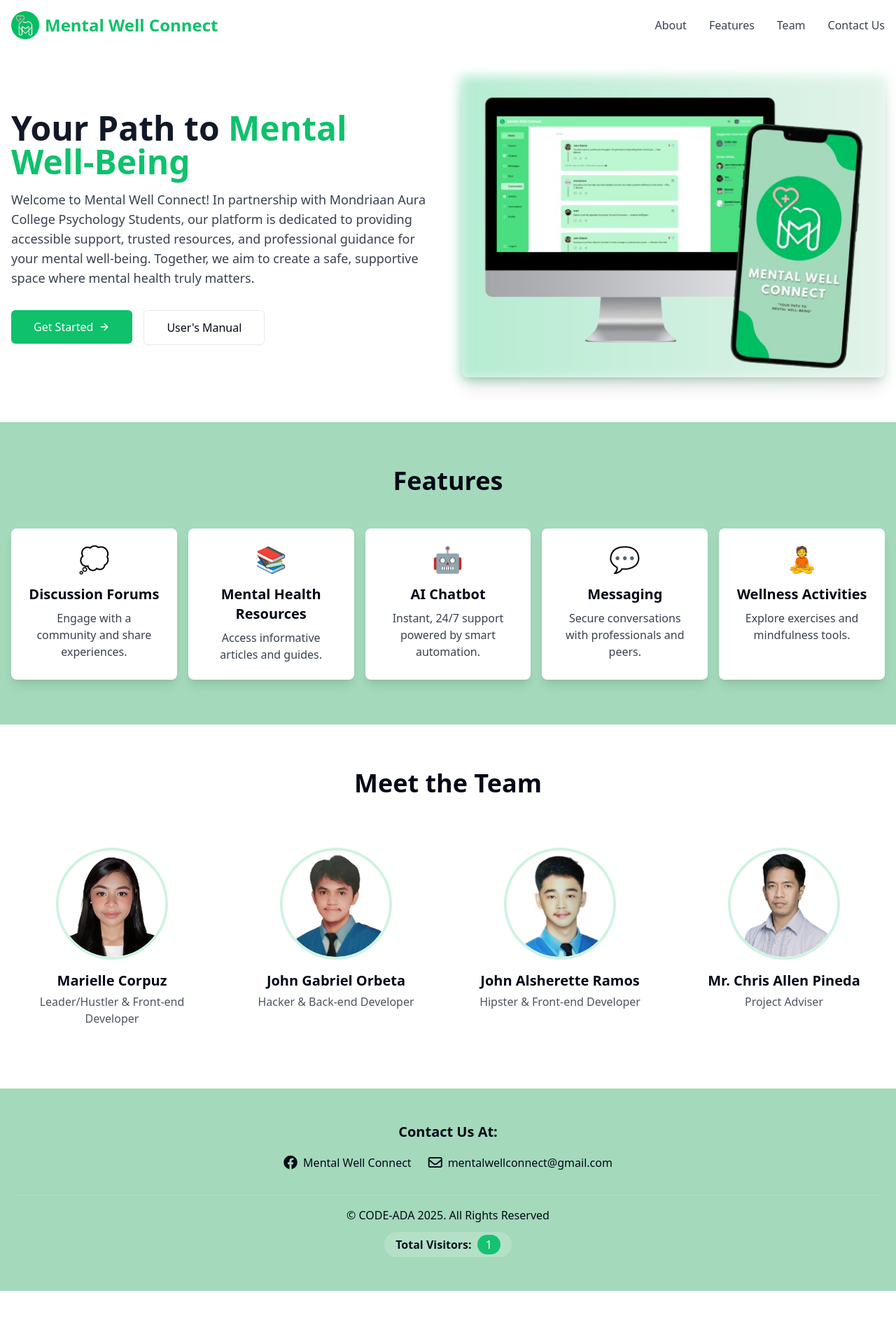
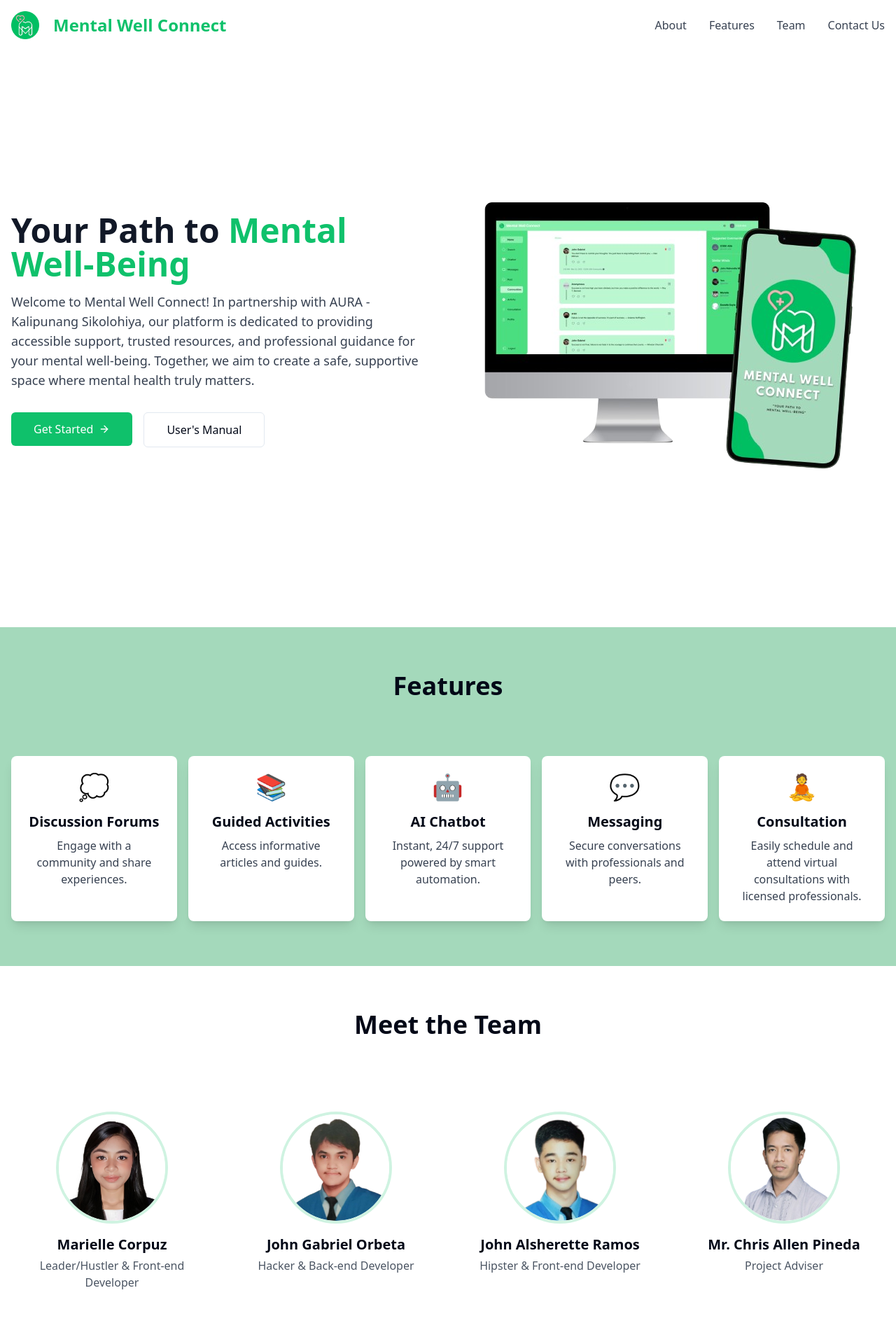
Before and after one commit to corpuzmarielle24/MWC-Landing, a React (Vite) app: page / in a window 1280 px wide. Shown: the top 1920 px of the page at 70% size. Before the commit the page ends 1844 px from the top, so only its background shows below. Built offline with nearby package versions, Linux system fonts and the light colour scheme.

Commit message:
featuressection

```diff
--- a/src/components/FeaturesSection.tsx
+++ b/src/components/FeaturesSection.tsx
@@ -11,7 +11,7 @@ const features = [
   {
     icon: <Book className="w-8 h-8" />,
     emoji: "📚",
-    title: "Mental Health Resources",
+    title: "Guided Activities",
     description: "Access informative articles and guides."
   },
   {
@@ -29,8 +29,8 @@ const features = [
   {
     icon: <Activity className="w-8 h-8" />,
     emoji: "🧘",
-    title: "Wellness Activities",
-    description: "Explore exercises and mindfulness tools."
+    title: "Consultation",
+    description: "Easily schedule and attend virtual consultations with licensed professionals."
   }
 ];
 
@@ -38,7 +38,7 @@ const FeaturesSection = () => {
   return (
     <section id="features" className="bg-secondary py-16">
       <div className="container px-4 mx-auto">
-        <h2 className="text-3xl md:text-4xl font-bold mb-12 text-center">Features</h2>
+        <h2 className="text-3xl md:text-4xl font-bold mb-20 text-center">Features</h2>
 
         <div className="grid grid-cols-1 sm:grid-cols-2 md:grid-cols-3 lg:grid-cols-5 gap-4">
           {features.map((feature, index) => (
--- a/src/components/Footer.tsx
+++ b/src/components/Footer.tsx
@@ -7,9 +7,9 @@ const Footer = () => {
   return (
     <footer id="contact" className="bg-secondary py-12">
       <div className="container px-4 mx-auto text-center">
-        <h3 className="text-xl font-bold mb-4">Contact Us At:</h3>
+        <h3 className="text-3xl font-bold mb-12">Contact Us At:</h3>
 
-        <div className="flex flex-col md:flex-row justify-center items-center gap-6 mb-8">
+        <div className="flex flex-col md:flex-row justify-center items-center gap-6 ">
           <a
             href="https://www.facebook.com/MentalWellConnect"
             target="_blank"
@@ -28,8 +28,9 @@ const Footer = () => {
           </a>
         </div>
 
+
         <div className="border-t border-t-gray-300/30 pt-4 flex flex-col items-center">
-          <p className="mb-3">© CODE-ADA 2025. All Rights Reserved</p>
+          <p className="mb-20">© CODE-ADA 2025. All Rights Reserved</p>
           <div className="bg-white/20 py-1 px-4 rounded-full animate-pulse">
             <p className="flex items-center gap-2">
               <span className="font-semibold">Total Visitors:</span>
--- a/src/components/Header.tsx
+++ b/src/components/Header.tsx
@@ -39,7 +39,7 @@ const Header = () => {
       }`}
     >
       <div className="container mx-auto px-4 flex items-center justify-between">
-        <div className="flex items-center gap-2">
+        <div className="flex items-center gap-5">
           <img
             src="/lovable-uploads/3a9f1d9f-e4ae-46e2-a0af-6a044a0d6d7c.png"
             alt="Mental Well Connect Logo"
--- a/src/components/HeroSection.tsx
+++ b/src/components/HeroSection.tsx
@@ -6,14 +6,14 @@ const HeroSection = () => {
   return (
     <section id="about" className="bg-white pt-28 pb-16">
       <div className="container px-4 mx-auto">
-        <div className="flex flex-col md:flex-row items-center justify-between gap-10">
+        <div className="min-h-[90vh] flex flex-col md:flex-row items-center justify-between gap-10">
           {/* Left content */}
           <div className="w-full md:w-1/2 animate-slide-in-left">
             <h1 className="text-3xl md:text-5xl font-bold mb-4 text-gray-900">
               Your Path to <span className="text-primary">Mental Well-Being</span>
             </h1>
             <p className="text-gray-700 text-lg mb-8">
-              Welcome to Mental Well Connect! In partnership with Mondriaan Aura College Psychology Students, our platform is dedicated to providing accessible support, trusted resources, and professional guidance for your mental well-being. Together, we aim to create a safe, supportive space where mental health truly matters.
+              Welcome to Mental Well Connect! In partnership with AURA - Kalipunang Sikolohiya, our platform is dedicated to providing accessible support, trusted resources, and professional guidance for your mental well-being. Together, we aim to create a safe, supportive space where mental health truly matters.
             </p>
             <div className="flex flex-col sm:flex-row gap-4">
               <Button
@@ -35,13 +35,11 @@ const HeroSection = () => {
           {/* Right content */}
           <div className="w-full md:w-1/2 animate-slide-in-right">
             <div className="relative">
-              <div className="absolute -inset-1 bg-gradient-to-r from-primary to-secondary rounded-lg blur opacity-30"></div>
+
               <div className="relative">
                 <img
                   src="/lovable-uploads/d83a6fcf-3507-4076-9cca-d9eb0bed7e89.png"
-                  alt="Mental Well Connect App"
-                  className="rounded-lg shadow-xl w-full h-auto"
-                />
+                  alt="Mental Well Connect App"/>
               </div>
             </div>
           </div>
--- a/src/components/TeamSection.tsx
+++ b/src/components/TeamSection.tsx
@@ -26,7 +26,7 @@ const TeamSection = () => {
   return (
     <section id="team" className="bg-white py-16">
       <div className="container px-4 mx-auto">
-        <h2 className="text-3xl md:text-4xl font-bold mb-12 text-center">Meet the Team</h2>
+        <h2 className="text-3xl md:text-4xl font-bold mb-20 text-center">Meet the Team</h2>
 
         <div className="grid grid-cols-1 sm:grid-cols-2 lg:grid-cols-4 gap-8">
           {team.map((member, index) => (
```
